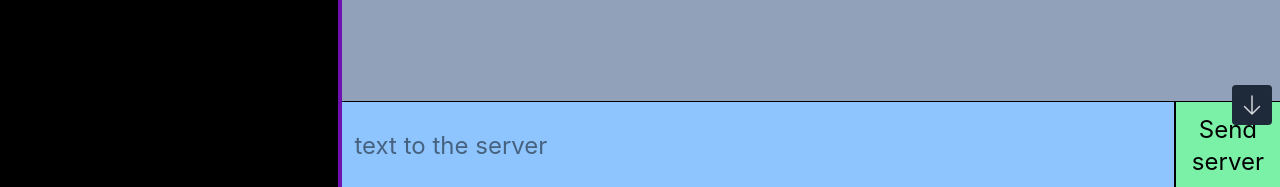
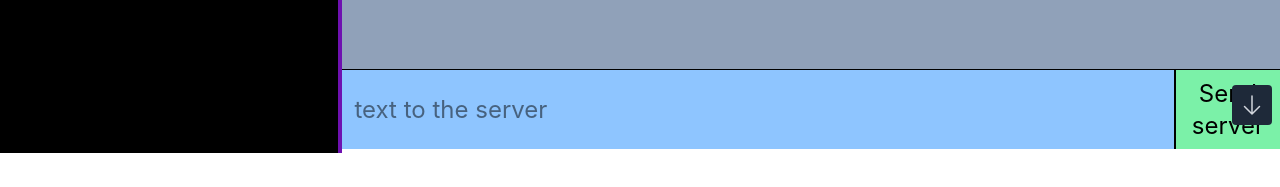
Before and after one commit to Lord-KRiS/chatapp, a React (Vite) app in the folder client/: page / in a window 1280 px wide. Shown: the part 667-854 px from the top of the page. After the commit the page ends 820 px from the top, so only its background shows below. Built offline with nearby package versions, Linux system fonts and the light colour scheme; no server answers.

Commit message:
Fixed ui lil

```diff
--- a/client/src/components/MessagingArea.tsx
+++ b/client/src/components/MessagingArea.tsx
@@ -87,7 +87,7 @@ function MessagingArea({
 
   return (
     <div className="flex flex-col min-h-screen relative ">
-      <div className="flex flex-col h-[96vh]">
+      <div className="flex flex-col h-[92vh]">
         <div className="flex-1 overflow-y-auto bg-slate-400 text-white p-4">
           <p className="text-5xl text-center font-medium underline mb-4 text-purple-900">
             {currRoom}
@@ -110,15 +110,15 @@ function MessagingArea({
       </div>
 
       <form onSubmit={handleSubmit}>
-        <div className="fixedw-full grid grid-cols-[8fr_1fr] border-t text-2xl">
+        <div className="h-[10vh] grid grid-cols-[8fr_1fr] border-t text-2xl">
           <input
             type="text"
-            className="p-3 border-r-2 outline-none bg-blue-300"
+            className="px-3 border-r-2 outline-none bg-blue-300"
             placeholder="text to the server"
             value={message}
             onChange={(e) => setMessage(e.target.value)}
           />
-          <button type="submit" className="p-3 bg-green-300">
+          <button type="submit" className="px-3 bg-green-300">
             Send server
           </button>
         </div>
```
